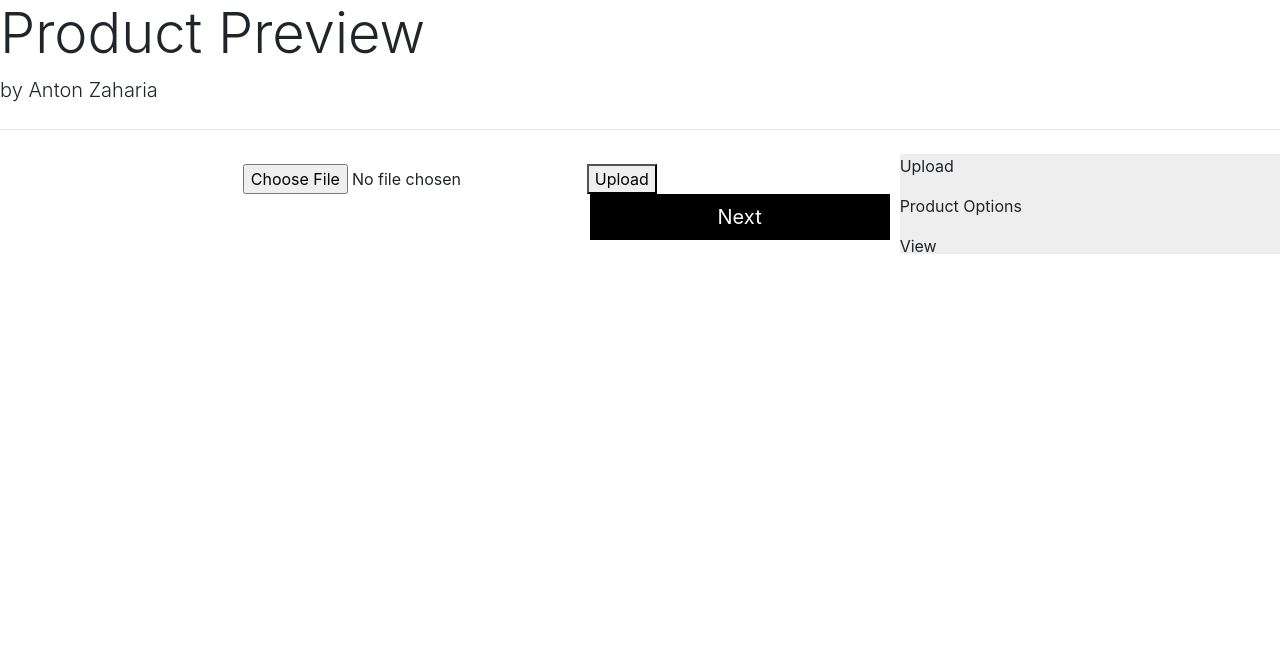
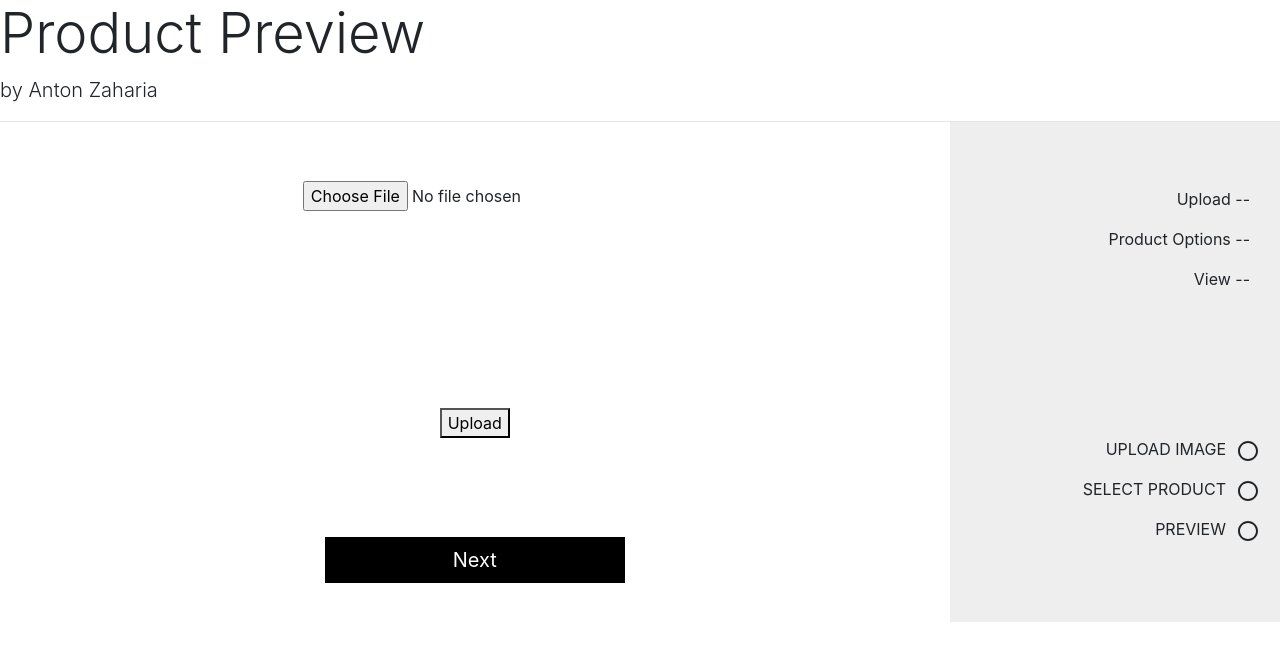
Before and after one commit to antonzaharia/product-preview, a React (Create React App) app in the folder frontend/product-preview/: page / in a window 1280 px wide. Shown: the top 660 px of the page. Built offline with nearby package versions, Linux system fonts and the light colour scheme.

Commit message:
routes created adn style adjuted

```diff
--- a/frontend/product-preview/package.json
+++ b/frontend/product-preview/package.json
@@ -17,6 +17,8 @@
     "react-bootstrap": "^1.5.2",
     "react-dom": "^17.0.1",
     "react-redux": "^7.2.2",
+    "react-router": "^5.2.0",
+    "react-router-dom": "^5.2.0",
     "react-scripts": "4.0.3",
     "redux": "^4.0.5",
     "web-vitals": "^1.0.1"
--- a/frontend/product-preview/src/App.js
+++ b/frontend/product-preview/src/App.js
@@ -2,39 +2,49 @@ import React, { Component } from "react";
 import { connect } from "react-redux";
 import InfoBar from "./components/InfoBar";
 import Upload from "./components/Upload";
+import { BrowserRouter as Router, Route, Redirect } from "react-router-dom";
+import Shape from "./components/Shape";
+import Preview from "./components/Preview";
 
 class App extends Component {
   constructor(props) {
     super(props);
+    this.state = {
+      upload: null,
+      shape: null,
+      preview: null,
+    };
   }
-
-  handleSubmit = (event) => {
-    event.preventDefault();
-  };
 
   render() {
     return (
       <div className="main-container">
         <h1 className="display-4">Product Preview</h1>
         <p className="lead">by Anton Zaharia</p>
-        <hr className="my-4" />
+        <hr className="my-0" />
 
         {this.props.loading ? "Loading..." : ""}
         <div className="content-container">
           <div className="select-div">
             <form>
-              <Upload />
-              <div className="buttons-container">
-                <button
-                  className="btn btn-lg custom-button"
-                  onClick={this.handleSubmit}
-                >
-                  Next
-                </button>
-              </div>
+              <Router>
+                <Route exact path="/">
+                  <Upload />
+                </Route>
+                <Route exact path="/select-shape">
+                  <Shape />
+                </Route>
+                <Route exact path="/preview">
+                  <Preview />
+                </Route>
+              </Router>
             </form>
           </div>
-          <InfoBar />
+          <InfoBar
+            upload={this.state.upload}
+            shape={this.state.shape}
+            preview={this.state.preview}
+          />
         </div>
       </div>
     );
--- a/frontend/product-preview/src/components/InfoBar.js
+++ b/frontend/product-preview/src/components/InfoBar.js
@@ -1,13 +1,29 @@
-import React, { Component } from "react";
+import React from "react";
+import CheckCircleIcon from "@material-ui/icons/CheckCircle";
+import RadioButtonUncheckedIcon from "@material-ui/icons/RadioButtonUnchecked";
 
-export default class InfoBar extends Component {
-  render() {
-    return (
-      <div className="info-bar">
-        <p>Upload</p>
-        <p>Product Options</p>
-        <p>View</p>
+export default function InfoBar({ upload, shape, preview }) {
+  return (
+    <div className="info-bar">
+      <div className="infobar-element">
+        <p>Upload {upload ? upload : "--"}</p>
+        <p>Product Options {shape ? shape : "--"}</p>
+        <p>View {preview ? preview : "--"}</p>
       </div>
-    );
-  }
+      <div className="infobar-element">
+        <div>
+          <p className={upload ? "step-done" : "step"}>UPLOAD IMAGE</p>
+          {upload ? <CheckCircleIcon /> : <RadioButtonUncheckedIcon />}
+        </div>
+        <div>
+          <p className={shape ? "step-done" : "step"}>SELECT PRODUCT</p>
+          {shape ? <CheckCircleIcon /> : <RadioButtonUncheckedIcon />}
+        </div>
+        <div>
+          <p className={preview ? "step-done" : "step"}>PREVIEW</p>
+          {preview ? <CheckCircleIcon /> : <RadioButtonUncheckedIcon />}
+        </div>
+      </div>
+    </div>
+  );
 }
--- /dev/null
+++ b/frontend/product-preview/src/components/Preview.js
@@ -0,0 +1,20 @@
+import React, { Component } from "react";
+import { Link } from "react-router-dom";
+
+export default class Preview extends Component {
+  render() {
+    return (
+      <>
+        Preview
+        <div className="buttons-container">
+          <Link to="/select-shape" className="btn btn-lg back-button">
+            Back
+          </Link>
+          <Link to="/" className="btn btn-lg custom-button">
+            Finish
+          </Link>
+        </div>
+      </>
+    );
+  }
+}
--- /dev/null
+++ b/frontend/product-preview/src/components/Shape.js
@@ -0,0 +1,20 @@
+import React, { Component } from "react";
+import { Link } from "react-router-dom";
+
+export default class Shape extends Component {
+  render() {
+    return (
+      <>
+        Shape
+        <div className="buttons-container">
+          <Link to="/" className="btn btn-lg back-button">
+            Back
+          </Link>
+          <Link to="/preview" className="btn btn-lg custom-button">
+            Next
+          </Link>
+        </div>
+      </>
+    );
+  }
+}
--- a/frontend/product-preview/src/components/Upload.js
+++ b/frontend/product-preview/src/components/Upload.js
@@ -2,6 +2,7 @@ import React, { Component } from "react";
 import CheckCircleIcon from "@material-ui/icons/CheckCircle";
 import { connect } from "react-redux";
 import { uploadPicture } from "../actions/ProductActions";
+import { Link } from "react-router-dom";
 
 class Upload extends Component {
   handleUpload = (event) => {
@@ -19,15 +20,19 @@ class Upload extends Component {
           onChange={this.handleUpload}
           accept="image/png, image/jpeg"
         />
-
-        <button onClick={this.handleUploadClick}>
+        <div>
           {this.props.publicId ? (
             <CheckCircleIcon style={{ color: "green", marginRight: "10px" }} />
           ) : (
             ""
           )}
-          Upload
-        </button>
+        </div>
+        <button onClick={this.handleUploadClick}>Upload</button>
+        <div className="buttons-container">
+          <Link to="/select-shape" className="btn btn-lg custom-button">
+            Next
+          </Link>
+        </div>
       </>
     );
   }
--- a/frontend/product-preview/src/index.css
+++ b/frontend/product-preview/src/index.css
@@ -25,6 +25,10 @@ code {
 .secondary-color {
   color: #293241;
 }
+.buttons-container {
+  display: flex;
+  justify-content: space-around;
+}
 .custom-button.btn {
   background-color: black;
   color: #FFF;
@@ -35,6 +39,13 @@ code {
 .custom-button.btn:hover {
   color: #FFF !important;
   border: none;
+}
+.back-button.btn{
+  background-color: white;
+  color: black;
+  border: 1px solid black;
+  border-radius: 0;
+  width: 100px;
 }
 .hero {
   width: 100vw;
@@ -53,6 +64,7 @@ code {
 }
 .main-container {
   width: 100%;
+  padding: 0;
 }
 .content-container {
   width: 100%;
@@ -63,12 +75,38 @@ code {
   padding: 10px;
   text-align: center;
   width: 100%;
+  min-width: 300px;
+}
+.select-div form {
+  display: flex;
+  justify-content: space-around;
+  flex-direction: column;
+  height: 500px;
+}
+.select-div form input {
+  align-self: center;
+}
+.select-div form button {
+  align-self: center;
 }
 .info-bar {
   background-color: rgb(238, 238, 238);;
   height: 100px;
   width: 35%;
-  flex-shrink: 0.5;
+  height: 500px;
+  min-width: 300px;
+  display: flex;
+  flex-direction: column;
+  justify-content: space-around;
+}
+.infobar-element {
+  padding: 20px;
+  display: flex;
+  flex-direction: column;
+  align-items: flex-end;
+}
+.infobar-element p {
+  margin-right: 10px;
 }
 .shape-select-container {
   display: flex;
@@ -83,7 +121,10 @@ margin-left: auto;
 margin-right: auto;
 width: 80%;
 }
-.buttons-container {
-  display: flex;
-  justify-content: flex-end;
+
+.step {
+  display: inline-block;
 }
+.step-done {
+  display: inline-block;
+}
```
Also changed, not shown: 2 other files (tests, documents, lock files or other folders).
